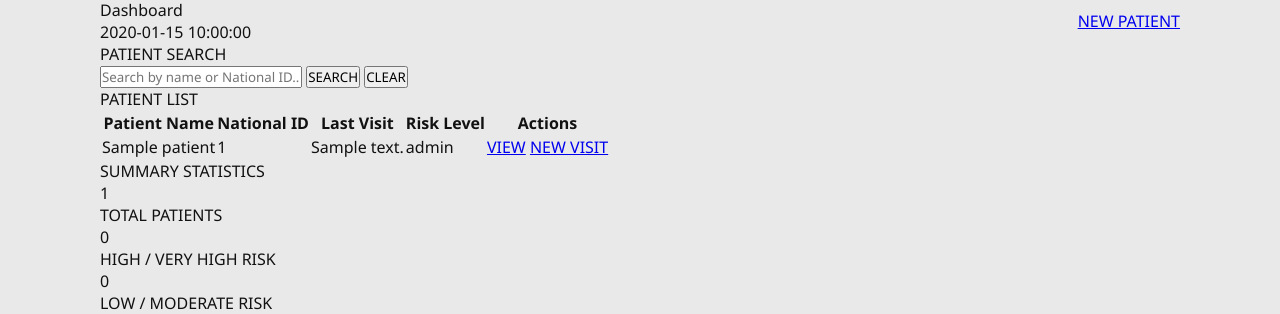
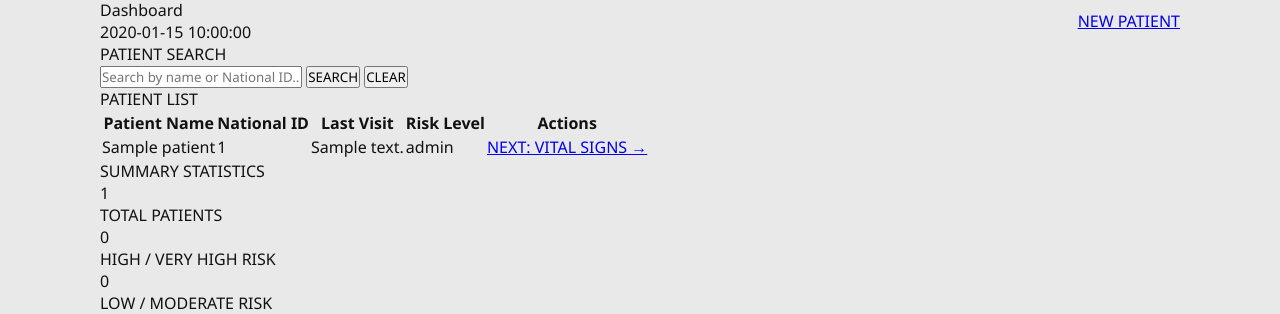
Before and after one commit to Dzoixy/milky-way-new-blood, a FastAPI app: template app/templates/dashboard_clinician.html in a window 1280 px wide. Shown: the part 124-438 px from the top of the page. Run offline with FastAPI, Linux system fonts and the light colour scheme; the template is opened without the code that fills it: most values are stand-ins (such as "Sample title", 1, 10 or a date in 2020); parts of the project's set-up code (start-up, migrations or seed data) failed here and were passed over.

Commit message:
fix vital sigh sent error

```diff
--- a/app/static/css/new_patient.css
+++ b/app/static/css/new_patient.css
@@ -207,3 +207,8 @@ textarea{
     padding:0 20px;
   }
 }
+
+.btn-primary {
+    display: inline-block;
+    margin-top: 28px;   /* ระยะห่างจาก input */
+}
--- a/app/templates/dashboard_clinician.html
+++ b/app/templates/dashboard_clinician.html
@@ -54,10 +54,8 @@
             <span class="badge">{{ p.risk_level }}</span>
           </td>
           <td>
-            <!-- ✅ path ถูกต้อง -->
-            <a href="/clinician/patient/{{ p.id }}" class="btn">VIEW</a>
-            <a href="/clinician/patient/{{ p.id }}/new-visit" class="btn">
-              NEW VISIT
+            <a href="/clinician/new-patient?step=b" class="btn-primary">
+             NEXT: VITAL SIGNS →
             </a>
           </td>
         </tr>
```
Also changed, not shown: app/static/css/dashboard.css (+15 -0 lines).
